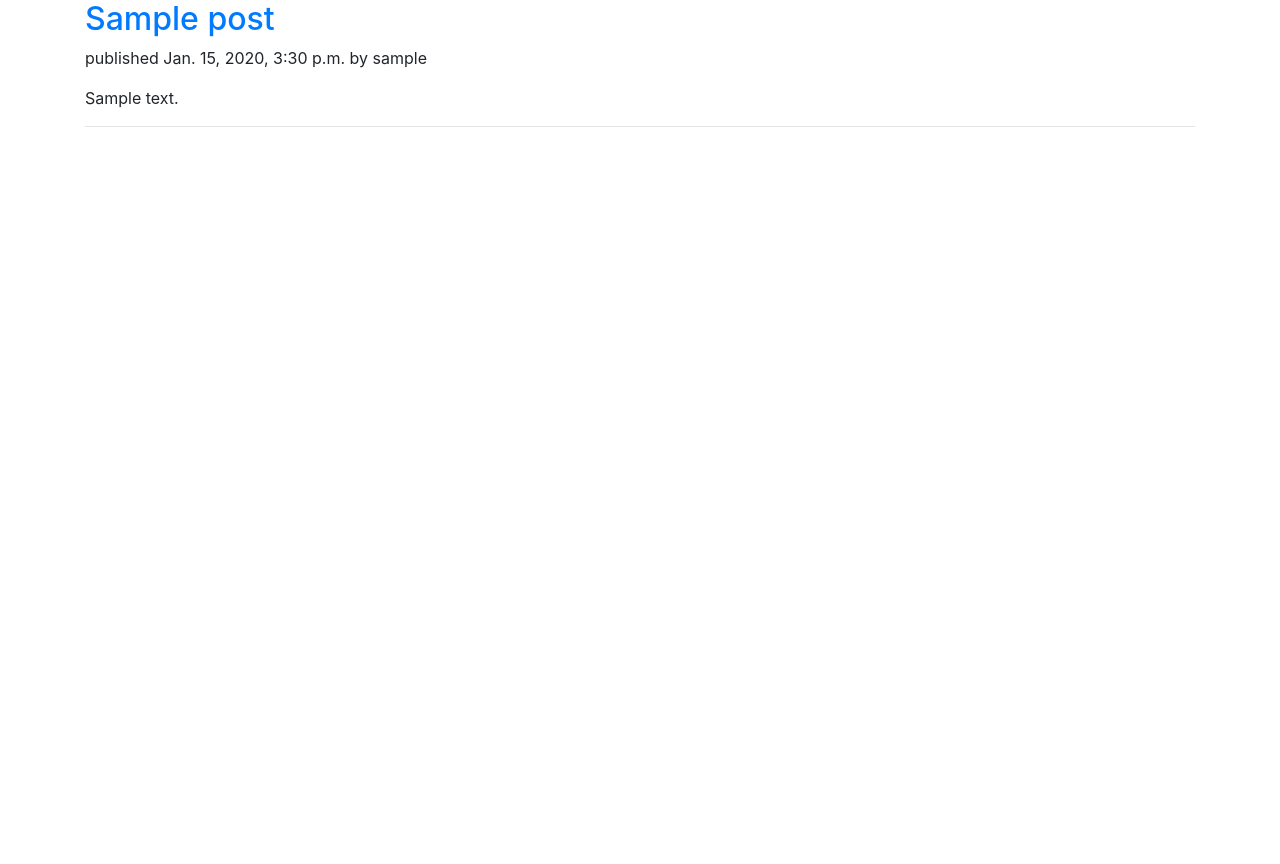
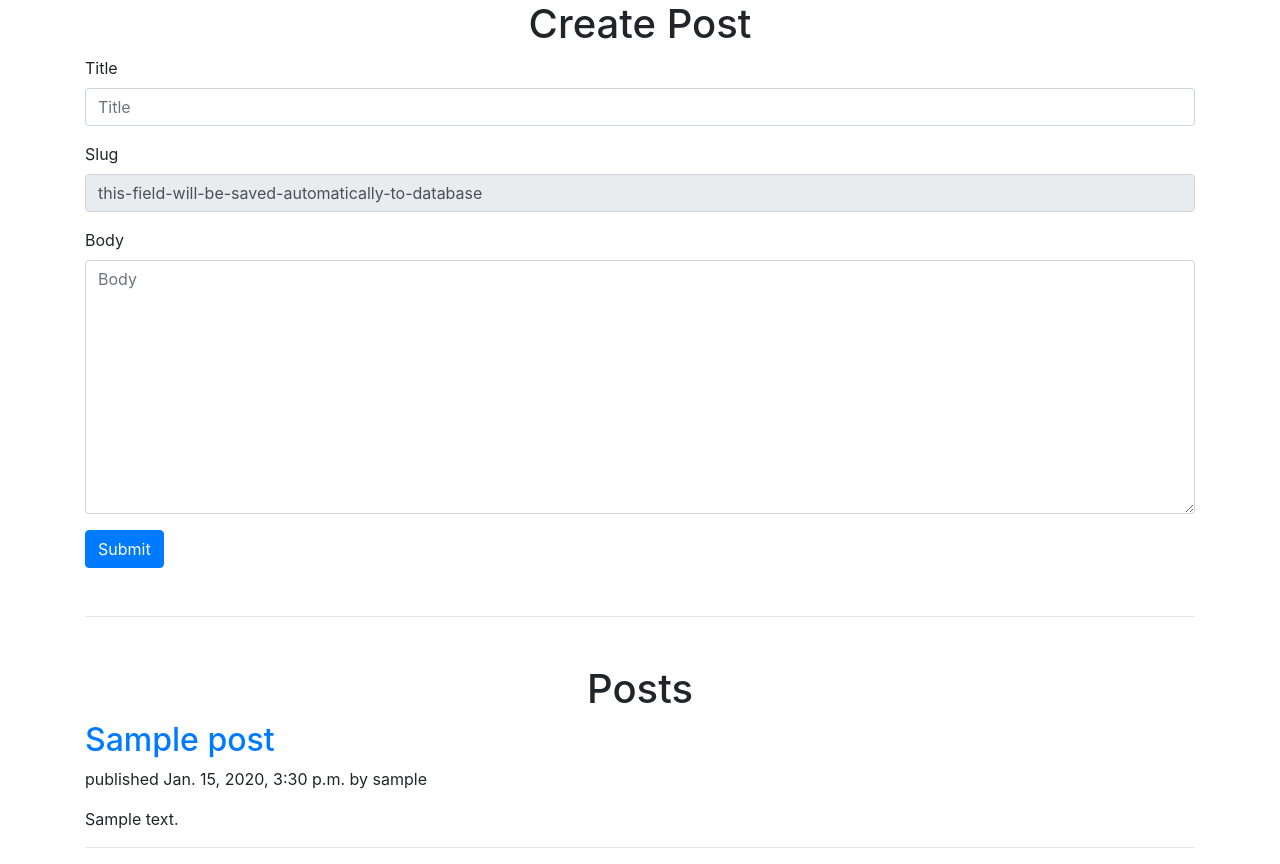
Before and after one commit to anykate/post_comments, a Django app: page / in a window 1280 px wide. Before the commit the page ends 127 px from the top, so only its background shows below. Run offline with Django 3.2, Linux system fonts and the light colour scheme; tables that the repository leaves empty hold one stand-in row (values such as "Sample post"); some libraries are stand-ins or nearby versions.

Commit message:
Adding form for creating posts

```diff
--- a/allapps/posts/forms.py
+++ b/allapps/posts/forms.py
@@ -1,15 +1,24 @@
 from django import forms
 from .models import Post, Comment
+from .utils import calc_slug
 
 
 class PostForm(forms.ModelForm):
     def __init__(self, *args, **kwargs):
         super(PostForm, self).__init__(*args, **kwargs)
         self.fields['slug'].disabled = True
+        self.fields['slug'].required = False
+        self.fields['slug'].initial = 'this-field-will-be-saved-automatically-to-database'
 
     class Meta:
         model = Post
         fields = ('title', 'slug', 'body',)
+
+    def clean_slug(self):
+        slug = self.cleaned_data['slug']
+        title = self.cleaned_data['title']
+        slug = calc_slug(title)
+        return slug
 
 
 class CommentForm(forms.ModelForm):
--- a/allapps/posts/models.py
+++ b/allapps/posts/models.py
@@ -1,8 +1,7 @@
 from django.db import models
 from django.contrib.auth.models import User
 from django.urls import reverse
-from django.utils.text import slugify
-import datetime
+from .utils import calc_slug
 
 
 # Create your models here.
@@ -20,28 +19,7 @@ class Post(models.Model):
         return self.title
 
     def save(self, *args, **kwargs):
-        title = self.title
-        year = str(datetime.datetime.now().date().year)
-
-        # month = str(datetime.datetime.now().date().month)
-        month = str(datetime.datetime.now().date().strftime("%m"))
-
-        # day = str(datetime.datetime.now().date().day)
-        day = str(datetime.datetime.now().date().strftime("%d"))
-
-        # hour = str(datetime.datetime.now().hour)
-        hour = str(datetime.datetime.now().strftime("%H"))
-
-        # minute = str(datetime.datetime.now().minute)
-        minute = str(datetime.datetime.now().strftime("%M"))
-
-        # second = str(datetime.datetime.now().second)
-        second = str(datetime.datetime.now().strftime("%S"))
-
-        time = year + ' ' + month + ' ' + day + \
-            ' ' + hour + ' ' + minute + ' ' + second
-
-        self.slug = slugify(title + ' ' + time)
+        self.slug = calc_slug(self.title)
         super(Post, self).save(*args, **kwargs)
 
     def get_absolute_url(self):
--- a/allapps/posts/templates/posts/index.html
+++ b/allapps/posts/templates/posts/index.html
@@ -14,6 +14,20 @@
 
 {% block content %}
 	<div class="container">
+		{% if admin %}
+			<h1 class="text-center">Create Post</h1>
+			<form method="POST" action="{% url 'posts:index' %}" class="form mb-5" novalidate>
+				{% csrf_token %}
+				{% bootstrap_form post_form %}
+				{% buttons %}
+				<button type="submit" class="btn btn-primary">
+					Submit
+				</button>
+				{% endbuttons %}
+			</form>
+			<hr class="mb-5"/>
+		{% endif %}
+		<h1 class="text-center">Posts</h1>
 		{% for post in posts %}
 			<h2>
 				<a href="{{ post.get_absolute_url }}">{{ post.title }}</a>
--- a/allapps/posts/views.py
+++ b/allapps/posts/views.py
@@ -2,12 +2,31 @@ from django.shortcuts import render, redirect, get_object_or_404
 from .models import Post, Comment
 from .forms import PostForm, CommentForm
 from django.contrib import messages
+from django.contrib.auth.models import User
 
 
 # Create your views here.
 def index(request):
     posts = Post.objects.all()
-    return render(request, 'posts/index.html', {'posts': posts})
+    admin = User.objects.filter(is_staff=True).first()
+
+    # Only if at least 1 superuser exists, show the form to create posts and add the
+    # superuser as the default author for all posts.
+    # You may add a different logic for adding the form to create posts
+    if admin:
+        post_form = PostForm(data=request.POST or None)
+        if post_form.is_valid():
+            this_post = post_form.save(commit=False)
+            this_post.author = admin
+            this_post.save()
+            return redirect('posts:index')
+
+        context = {'posts': posts, 'post_form': post_form, 'admin': admin}
+
+        return render(request, 'posts/index.html', context)
+
+    else:
+        return render(request, 'posts/index.html', {'posts': posts, 'admin': admin})
 
 
 def post_detail(request, post):
@@ -22,8 +41,9 @@ def post_detail(request, post):
         new_comment.save()
         messages.info(
             request,
-            f'Your comment: \"{new_comment.body}\" has been added & '\
-            'is now pending with admin for approval !!'
+            f'Dear \"{new_comment.name}\", your comment has been added, however, it '
+            'is pending with admin for approval. Once approved, it will appear '
+            'in this post\'s comments section !!'
         )
         return redirect('posts:post_detail', this_post.slug)
 
```
Also changed, not shown: allapps/posts/utils.py (added, +26 -0 lines).
